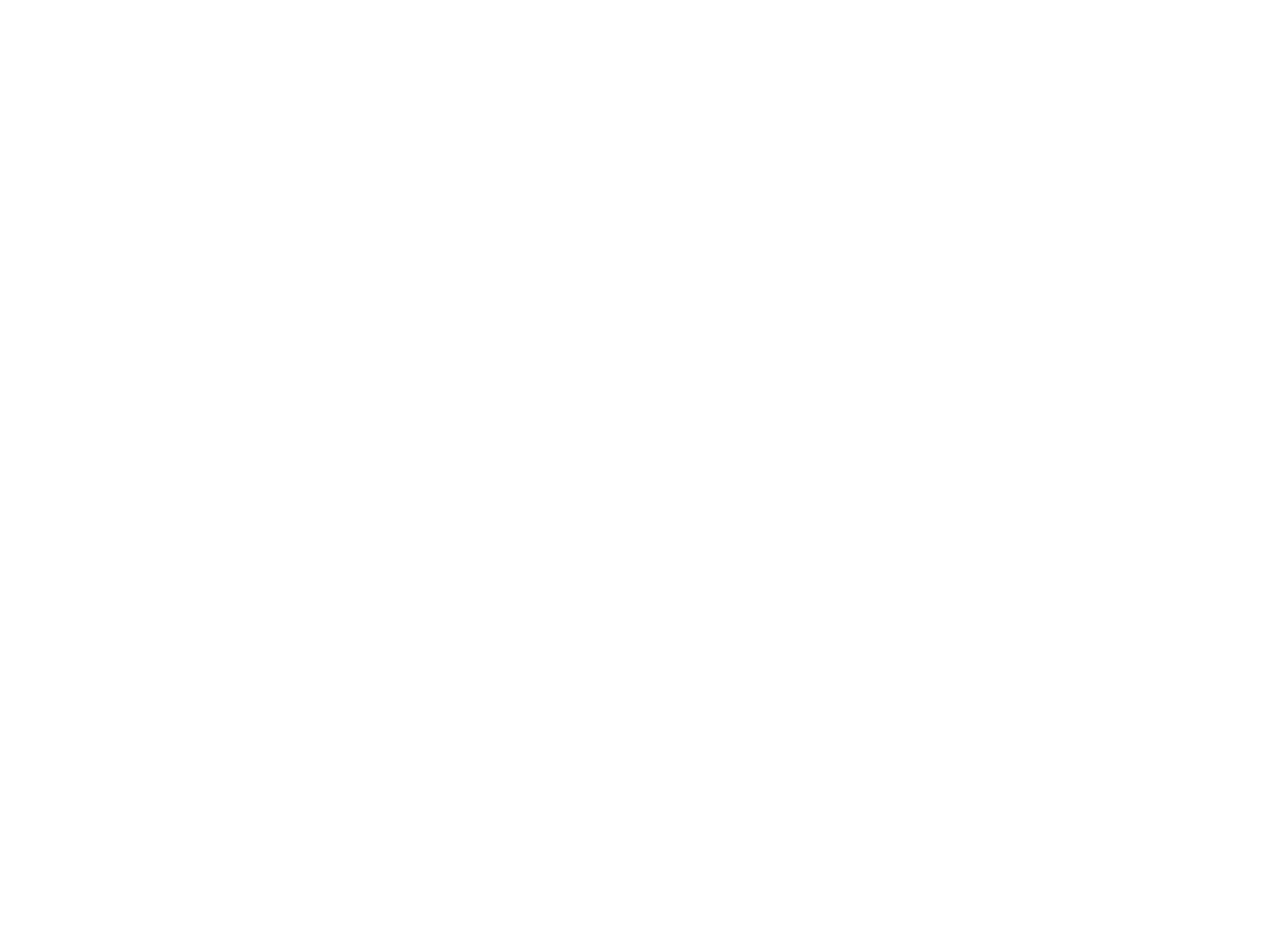
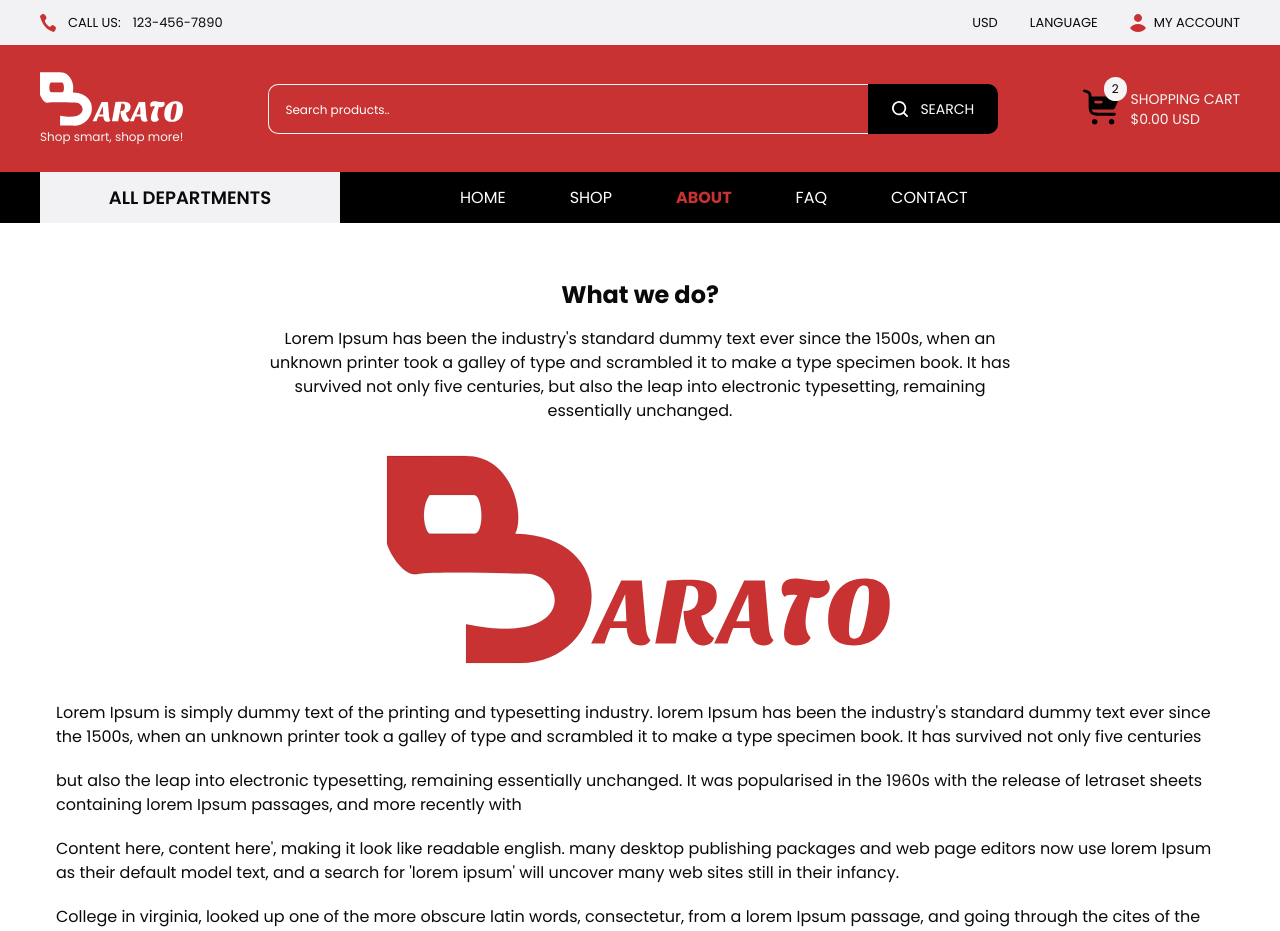
Before and after one commit to Osama575/barato, a React (Vite) app: page /about in a window 1280 px wide. Before the commit this address had no page. Shown: the top 931 px of the page. Before the commit the page ends 800 px from the top, so only its background shows below. Built offline with nearby package versions, Linux system fonts and the light colour scheme.

Commit message:
done about page

```diff
--- a/src/App.jsx
+++ b/src/App.jsx
@@ -7,6 +7,7 @@
 import ResetPassword from "./pages/ResetPassword"
 import Shop from "./pages/Shop"
 import SingleProducts from "./pages/SingleProducts"
+import About from "./pages/About"
 
 
 
@@ -27,6 +28,8 @@
 
         <Route path="shop" element={<Shop />} />
         <Route path="shop/:id" element={<SingleProducts />} />
+
+        <Route path="about" element={<About />} />
       </Route>
     </Routes>
   )
--- /dev/null
+++ b/src/pages/About.jsx
@@ -0,0 +1,21 @@
+import React from 'react'
+import logo from '/src/assets/Barato log-red.svg'
+
+function About() {
+  return (
+    <div className='flex flex-col justify-center items-center px-8 py-10 md:px-14 md:py-14 2xl:px-24 2xl:py-24 gap-4'>
+        <h1 className='font-bold text-2xl  '>What we do?</h1>
+        <p className='md:px-20 xl:px-50 2xl:px-60 text-center '>Lorem Ipsum has been the industry's standard dummy text ever since the 1500s, when an unknown printer took a galley of type and scrambled it to make a type specimen book. It has survived not only five centuries, but also the leap into electronic typesetting, remaining essentially unchanged.</p>
+        <img src={logo} alt=""  className='my-4'/>
+        <div className='flex flex-col gap-5'>
+            <p>Lorem Ipsum is simply dummy text of the printing and typesetting industry. lorem Ipsum has been the industry's standard dummy text ever since the 1500s, when an unknown printer took a galley of type and scrambled it to make a type specimen book. It has survived not only five centuries</p>
+            <p>but also the leap into electronic typesetting, remaining essentially unchanged. It was popularised in the 1960s with the release of letraset sheets containing lorem Ipsum passages, and more recently with</p>
+            <p>Content here, content here', making it look like readable english. many desktop publishing packages and web page editors now use lorem Ipsum as their default model text, and a search for 'lorem ipsum' will uncover many web sites still in their infancy.</p>
+            <p>College in virginia, looked up one of the more obscure latin words, consectetur, from a lorem Ipsum passage, and going through the cites of the word in classical literature, discovered the undoubtable source. lorem Ipsum comes from sections</p>
+            <p>The standard chunk of lorem Ipsum used since the 1500s is reproduced below for those interested. sections 1.10.32 and 1.10.33 from "de finibus bonorum et malorum" by cicero are also reproduced in their</p>
+        </div>
+    </div>
+  )
+}
+
+export default About
```
Also changed, not shown: src/assets/Barato log-red.svg (added).
